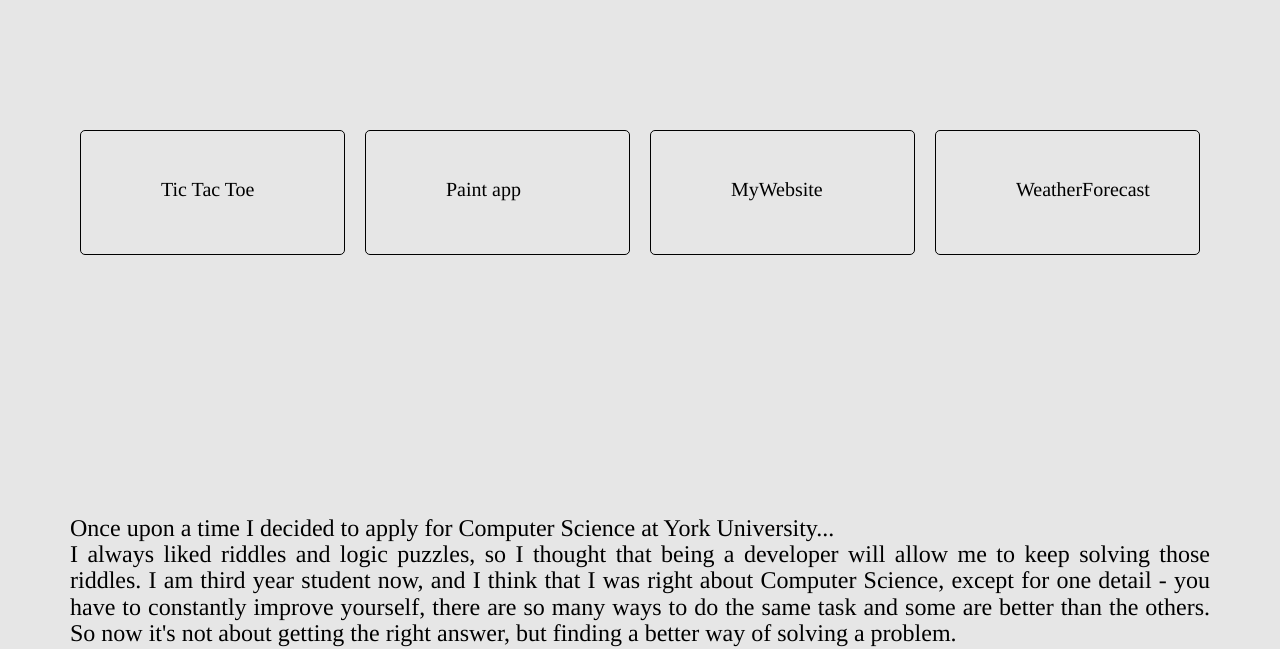
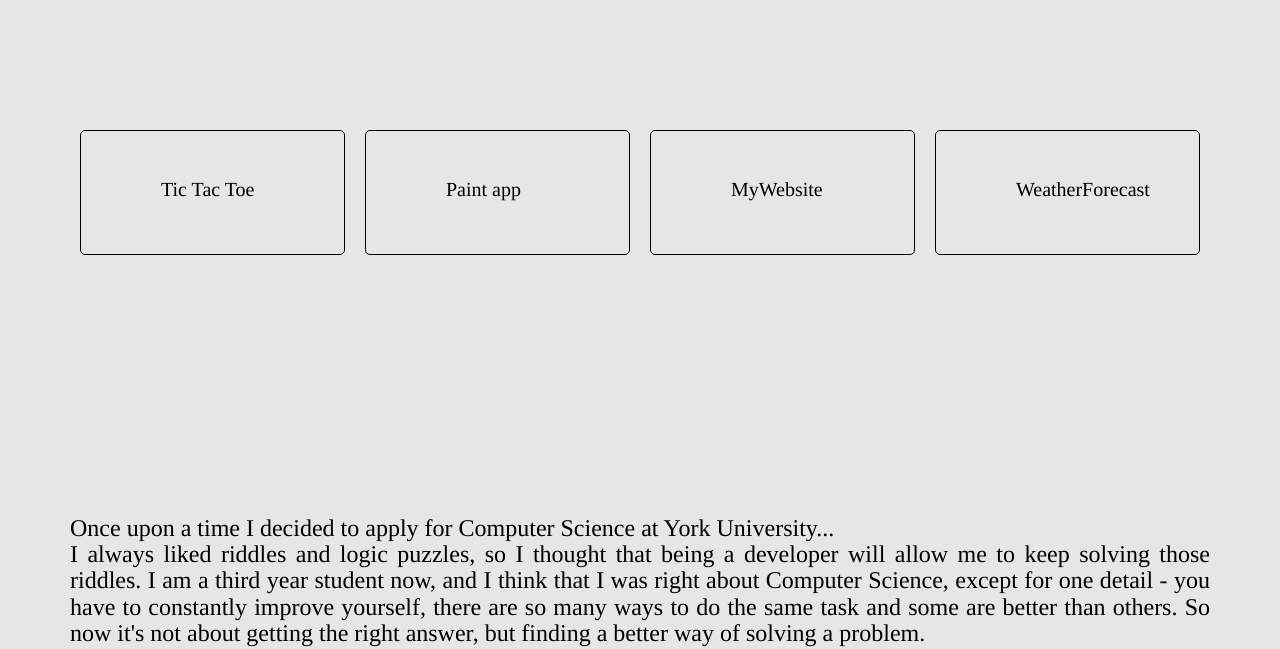
Before and after one commit to MariyaTsymbal/mariyatsymbal.github.io, a plain HTML site: page index.html in a window 1280 px wide. Shown: the part 156-805 px from the top of the page. Drawn offline with nearby package versions, Linux system fonts and the light colour scheme.

Commit message:
bio update

```diff
--- a/index.html
+++ b/index.html
@@ -49,7 +49,7 @@
    <div class="about">
       <h3> Once upon a time I decided to apply for Computer Science at York University...</br>
       I always liked riddles and logic puzzles, so I thought that being a developer will allow me to keep solving those riddles.
-      I am third year student now, and I think that I was right about Computer Science, except for one detail - you have to constantly improve yourself, there are so many ways to do the same task and some are better than the others. So now it's not about getting the right answer, but finding a better way of solving a problem.
+      I am a third year student now, and I think that I was right about Computer Science, except for one detail - you have to constantly improve yourself, there are so many ways to do the same task and some are better than others. So now it's not about getting the right answer, but finding a better way of solving a problem.
        </h3>
 
   </div>
```
